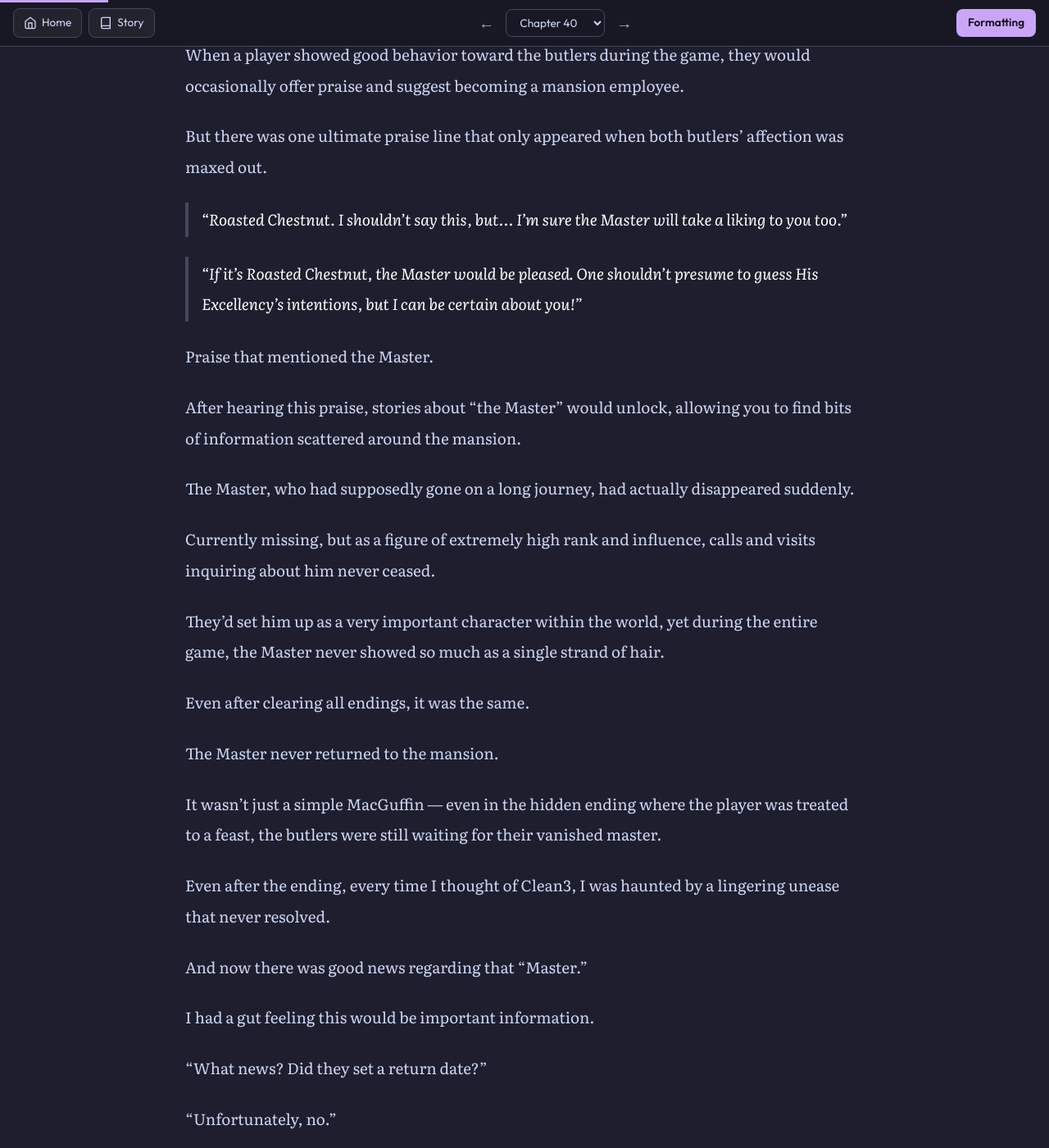
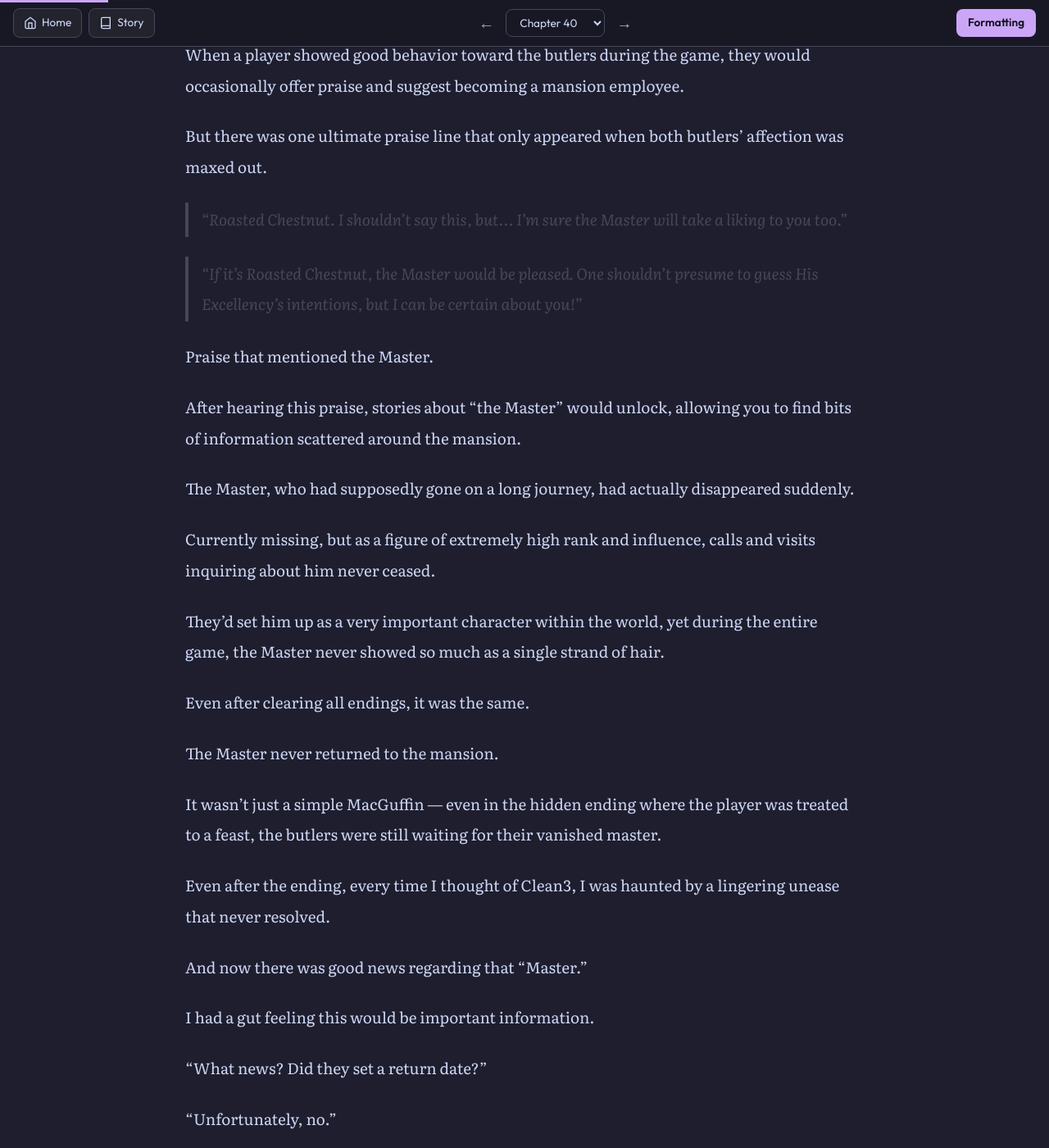
Before and after one commit to soleumn/soleumn.github.io, a Jekyll site: the page built from _chapters/eoshinki/ch40.md, in a window 1280 px wide and 1400 px high, scrolled down 1216 px. Shown: the whole window at 82% size. Built offline with Jekyll 4.4.1, drawn with Linux system fonts in a browser that asks for light colours; comment, search, counter and statistics services are not loaded.

Commit message:
Update webnovel.css

```diff
--- a/assets/css/webnovel.css
+++ b/assets/css/webnovel.css
@@ -248,7 +248,7 @@ html[data-theme="sepia"] .site-header,html[data-theme="sepia2"] .site-header,htm
   margin: 0 0 var(--para-gap);
   padding: 2px 0 2px 16px;
   border-left: 4px solid var(--borda-suave);
-  color: #fff;
+  color: var(--borda-suave);
   font-style: italic;
 }
 .post-content blockquote p { margin: 0 0 .8em; }
```
